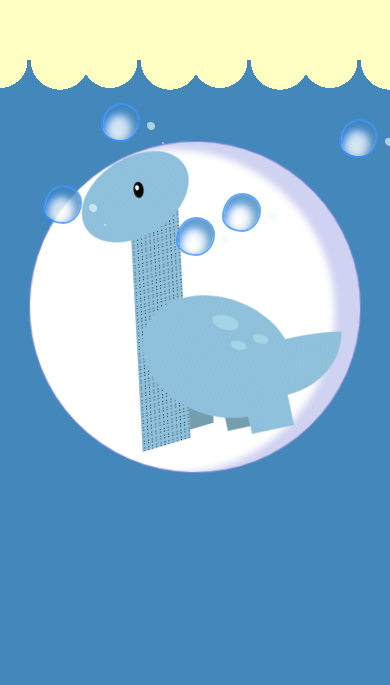
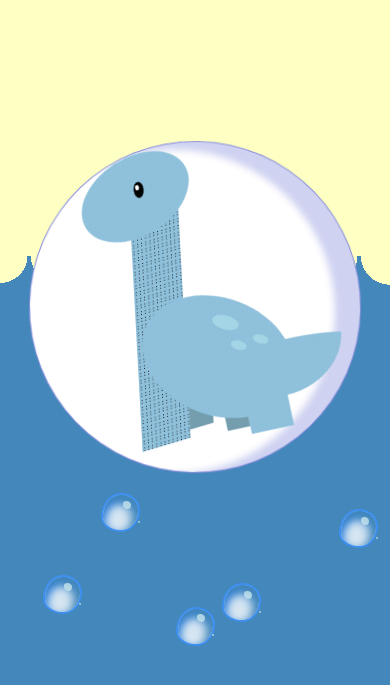
Before and after one commit to noclist/carps-space-live, an Eleventy site: page dino.html in a window 390 px wide. Shown: the part 115-800 px from the top of the page. Built offline with nearby package versions, Linux system fonts and the light colour scheme; Eleventy itself is replaced by a stand-in of ours; files that its build step writes are made by us from their sources.

Commit message:
responsive changes

```diff
--- a/css/dino.scss
+++ b/css/dino.scss
@@ -9,7 +9,7 @@
     background: linear-gradient(hsl(61, 100%, 88%) 50%, rgba(255,255,255,0) 0) 0 0,
       radial-gradient(circle closest-side, hsl(61, 100%, 88%) 53%, rgba(255,255,255,0) 0) 0 0,
       radial-gradient(circle closest-side, hsl(61, 100%, 88%) 50%, rgba(255,255,255,0) 0) 55px 0 #48B;
-    background-size: 110px 90vmin;
+    background-size: 110px 190vmin;
     background-repeat: repeat-x;
     background-position-x: 0, 0, 55px;
     height: 100vh;
@@ -19,6 +19,10 @@
     justify-content: center;
     position: relative;
     animation: waves 1s linear infinite alternate;
+
+    @media(min-width: 500px) {
+      background-size: 110px 90vmin;
+    }
 
     @keyframes waves {
       to {
@@ -250,28 +254,48 @@
     border: 2px solid #3d93ff;
 
     &.left-1 {
-      top: 56vmin;
+      top: 156vmin;
       left: 26vmin;
+
+      @media(min-width: 500px) {
+        top: 56vmin;
+      }
     }
 
     &.left-2 {
-      top: 77vmin;
+      top: 177vmin;
       left: 11vmin;
+
+      @media(min-width: 500px) {
+        top: 77vmin;
+      }
     }
 
     &.left-3 {
-      top: 85vmin;
+      top: 185vmin;
       left: 45vmin;
+
+      @media(min-width: 500px) {
+        top: 85vmin;
+      }
     }
 
     &.right-1 {
-      top: 60vmin;
+      top: 160vmin;
       right: 3vmin;
+
+      @media(min-width: 500px) {
+        top: 60vmin;
+      }
     }
 
     &.right-2 {
-      top: 79vmin;
+      top: 179vmin;
       right: 33vmin;
+
+      @media(min-width: 500px) {
+        top: 79vmin;
+      }
     }
 
     &:before {
@@ -280,7 +304,6 @@
       height: 100%;
       width: 100%;
       background: #318CFE;
-      // background: #48b;
       border-radius: 51% 49% 48% 52% / 62% 44% 56% 38%;
       box-shadow: inset -6px 6px 10px #48b, inset 2px 6px 10px #1a74e5, inset 20px -20px 22px white, inset 40px -40px 44px #a8ceff;
     }
@@ -292,8 +315,8 @@
       width: 2vmin;
       background: #E6FDFB;
       border-radius: 44% 56% 46% 54%/36% 50% 50% 64%;
-      left: 44px;
-      top: 17px;
+      left: 5vmin;
+      top: 1.5vmin;
       box-shadow: 12px 17px 0 -3px #E6FDFB;
       opacity: 0.8;
     }
--- a/css/question-block.scss
+++ b/css/question-block.scss
@@ -96,7 +96,7 @@
         top: 5vmin;
         left: 9.3vmin;
 
-        @media(min-width: 600px) {
+        @media(min-width: 992px) {
             font-size: 22.8vmin;
             top: -1.9vmin;
             left: 9.3vmin;
```
Also changed, not shown: css/dino.css, css/question-block.css.
